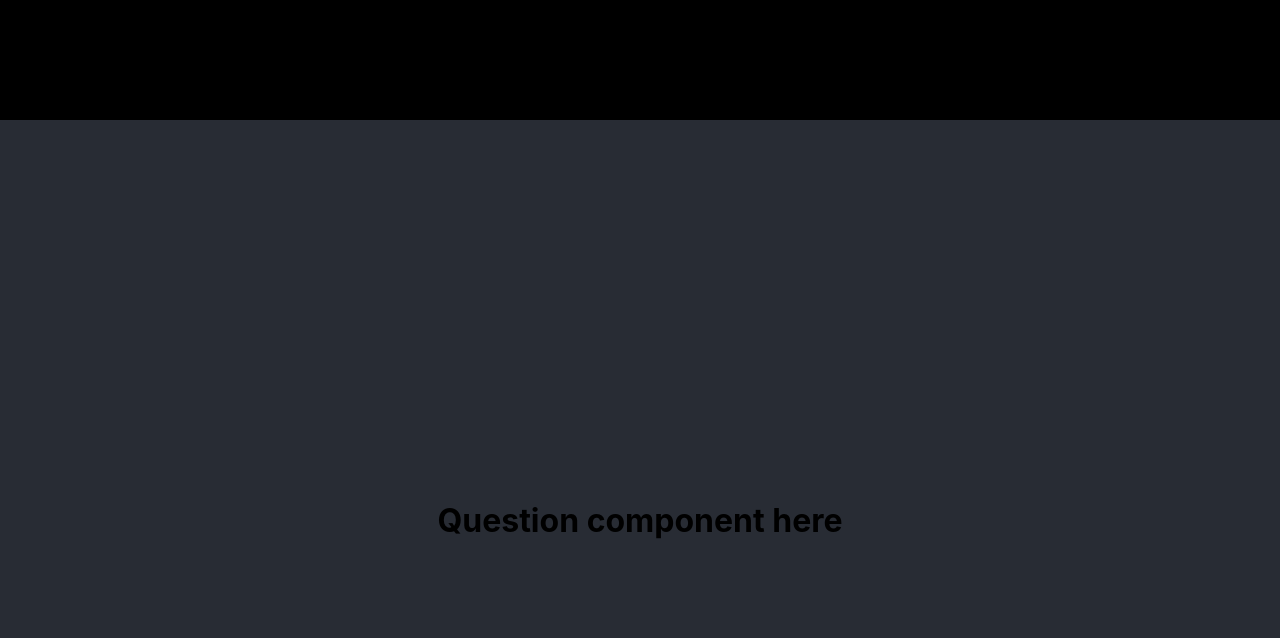
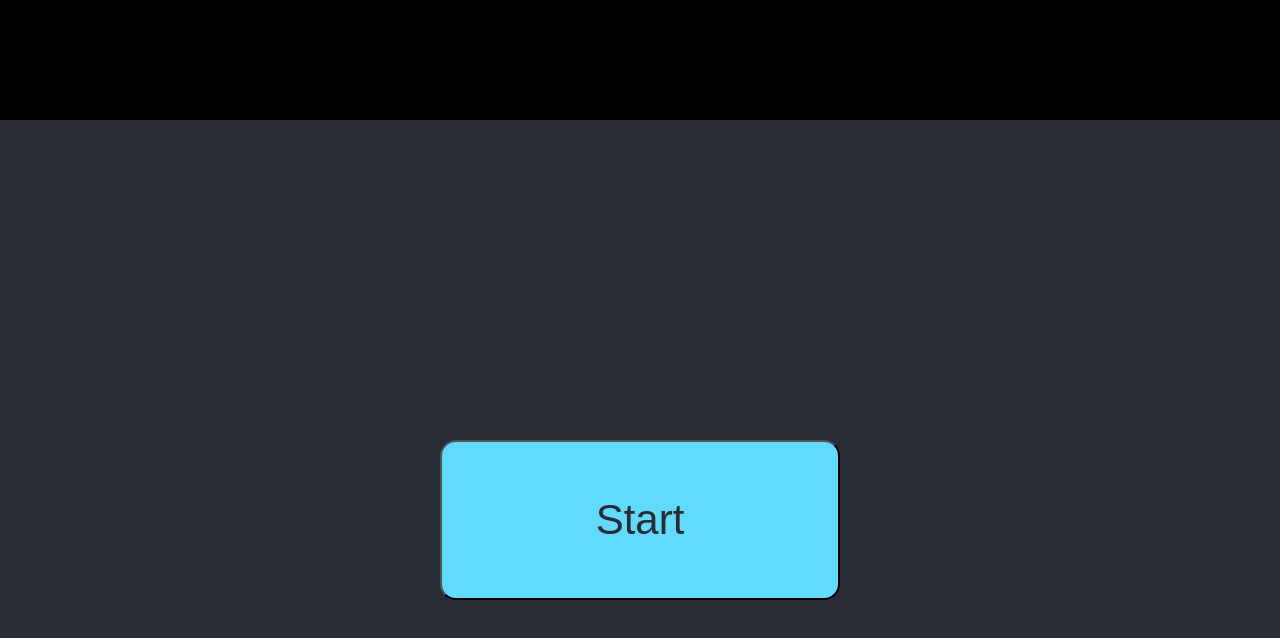
Before and after one commit to fishyFrogFace/08_TFB_INN, a React (Create React App) app: page / in a window 1280 px wide. Both pictures are taken after a click on the button "Gerd - Lvl 1". Shown: the top 638 px of the page. Built offline with nearby package versions, Linux system fonts and the light colour scheme.

Commit message:
Add functions for looping through questions inside examination

```diff
--- /dev/null
+++ b/src/Helpers.tsx
@@ -0,0 +1,3 @@
+export type Int = number & { __int__: void };
+
+export const roundToInt = (num: number): Int => Math.round(num) as Int;
--- a/src/examination/Examination.tsx
+++ b/src/examination/Examination.tsx
@@ -1,16 +1,31 @@
-import React from 'react';
+import React, { useState } from "react";
 import '../App.css';
+import { Int } from '../Helpers'
 import NavBar from '../components/NavBar'
+import Start from '../questions/Start'
 
-const FrontPage: React.FC<{}> = props => {
+interface State {
+  currentQuestion: Int,
+  pages: [any]
+
+}
+
+const Examination: React.FC<{}> = props => {
+  const getResult = () => {
+    setCurrentQuestion(currentQuestion + 1)
+  };
+
+  const [pages, setPages] = useState([<Start getResult={getResult} />, <h1 className='h1'>Question component here</h1>]);
+  const [currentQuestion, setCurrentQuestion] = useState(0);
+
   return (
     <div className="outer">
       <NavBar />
       <div className='main'>
-         <h1 className='h1'>Question component here</h1>
+        {pages[currentQuestion]}
       </div>
     </div>
   );
 }
 
-export default FrontPage;
+export default Examination;
--- /dev/null
+++ b/src/questions/Start.tsx
@@ -0,0 +1,17 @@
+import React from 'react';
+import '../App.css';
+import Button from '../components/Button'
+
+interface Props {
+  getResult: () => void
+}
+
+const Start: React.FC<Props> = props => {
+  return (
+    <Button onClick={() => props.getResult()}>
+      Start
+    </Button>
+  );
+};
+
+export default Start;
```
